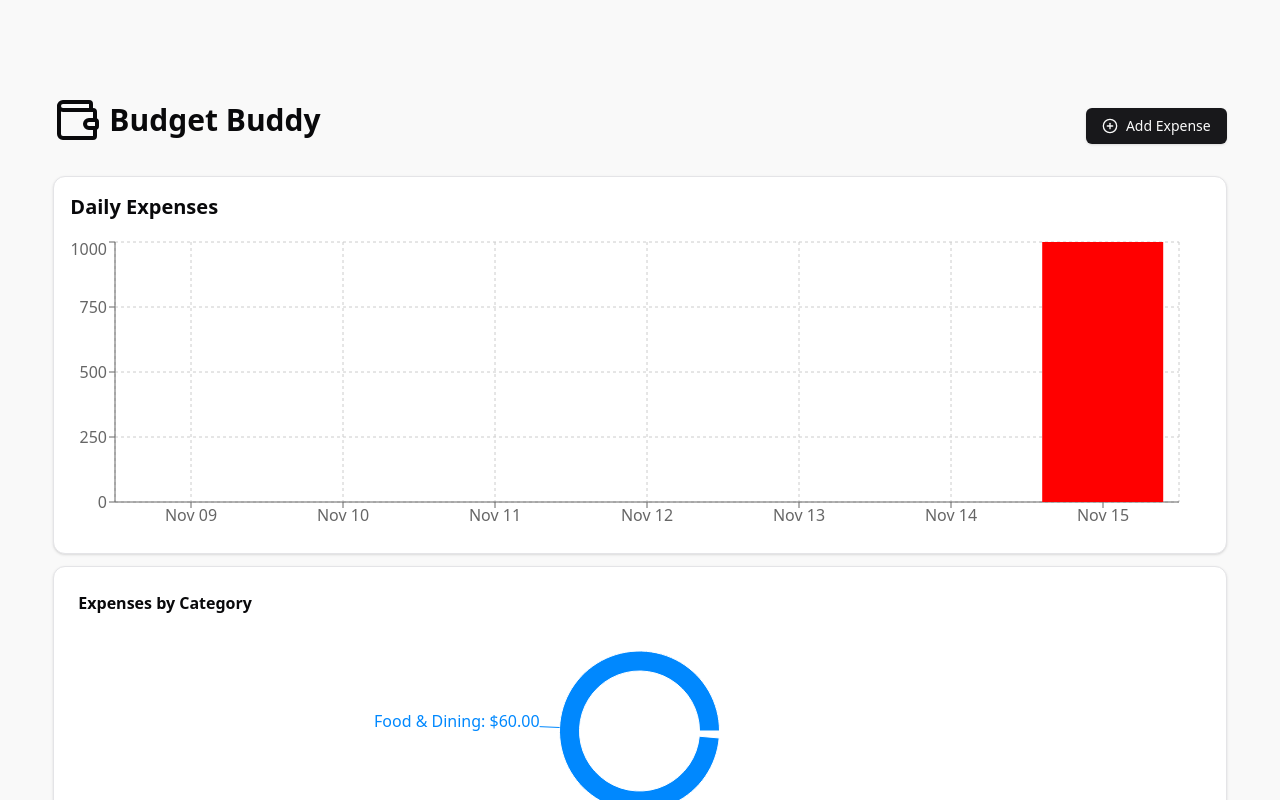
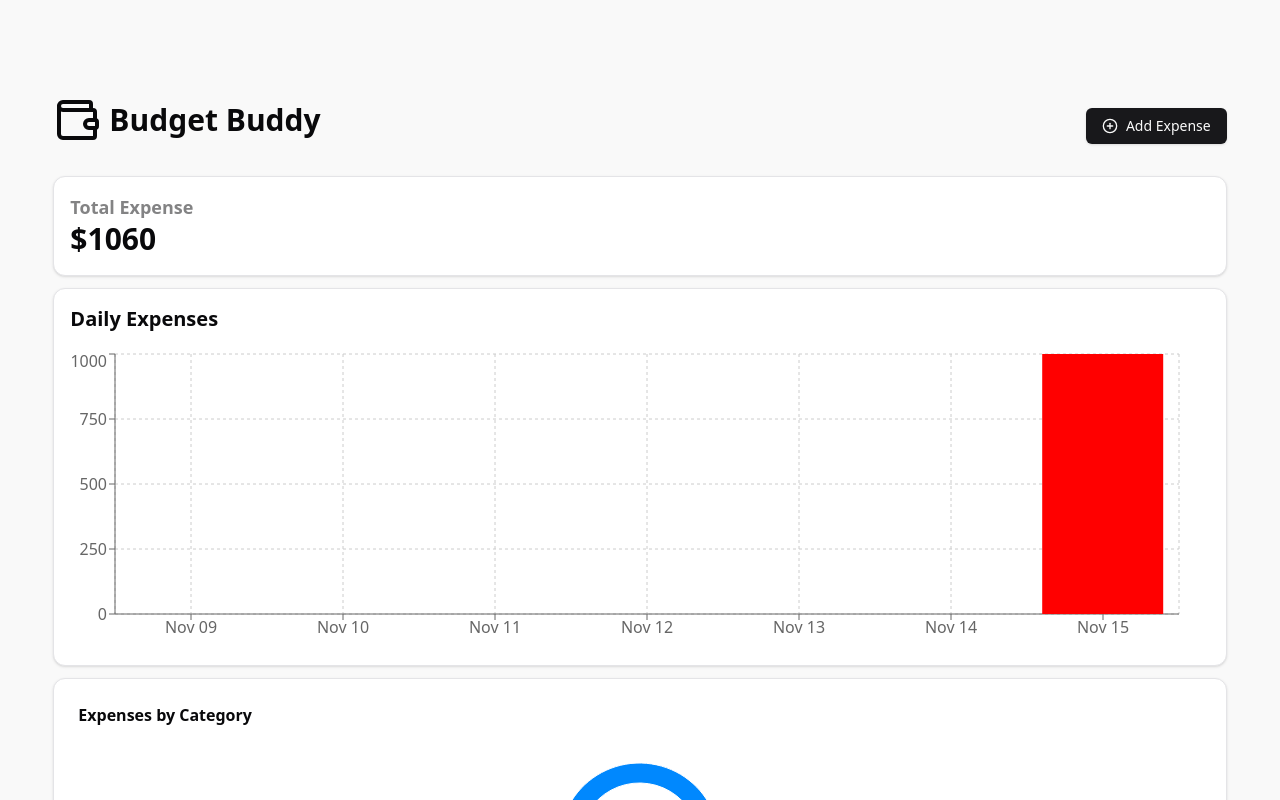
Before and after one commit to Vengxdor/Budget-Buddy, a Next.js app: page / in a window 1280 px wide. Shown: the top 800 px of the page. Built offline with nearby package versions, Linux system fonts and the light colour scheme.

Commit message:
feat: Show total expenses

```diff
--- a/src/app/page.tsx
+++ b/src/app/page.tsx
@@ -2,6 +2,7 @@ import Expenses from '@/components/Expenses'
 import ExpensesCategories from '@/components/ExpensesCategories'
 import ExpenseChart from '@/components/ExpensesChart'
 import Header from '@/components/Header'
+import TotalExpense from '@/components/TotalExpense'
 
 import { ExpensesContextProvider } from '../../context/Expenses'
 
@@ -10,6 +11,7 @@ export default function Home () {
     <ExpensesContextProvider>
       <Header />
       <main className='mx-auto grid w-11/12 gap-3 pt-4'>
+        <TotalExpense />
         <ExpenseChart />
         <ExpensesCategories />
         <Expenses />
--- /dev/null
+++ b/src/components/TotalExpense.tsx
@@ -0,0 +1,24 @@
+'use client'
+
+import { Card } from './ui/card'
+import { useExpense } from '../../context/Expenses'
+
+export default function TotalExpense () {
+  const { expenses } = useExpense()
+
+  const totalExpenses = expenses.reduce(
+    (sum, expense) => sum + expense.amount,
+    0,
+  )
+
+  return (
+    <section>
+      <Card className='min-h-[100px] p-4'>
+        <div>
+          <h2 className='text-lg font-semibold opacity-50'>Total Expense</h2>
+          <span className='text-3xl font-bold'>${totalExpenses}</span>
+        </div>
+      </Card>
+    </section>
+  )
+}
```
